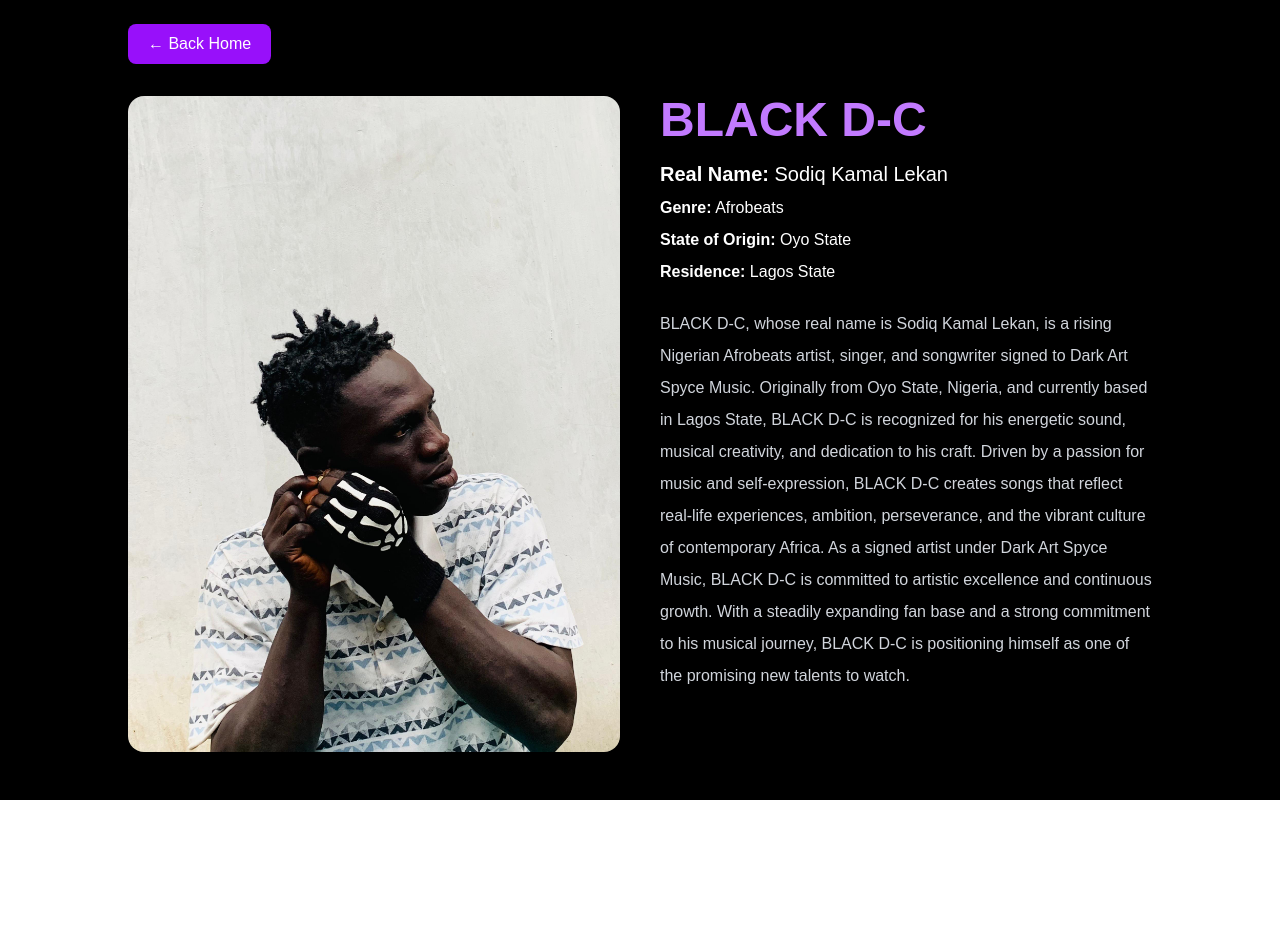
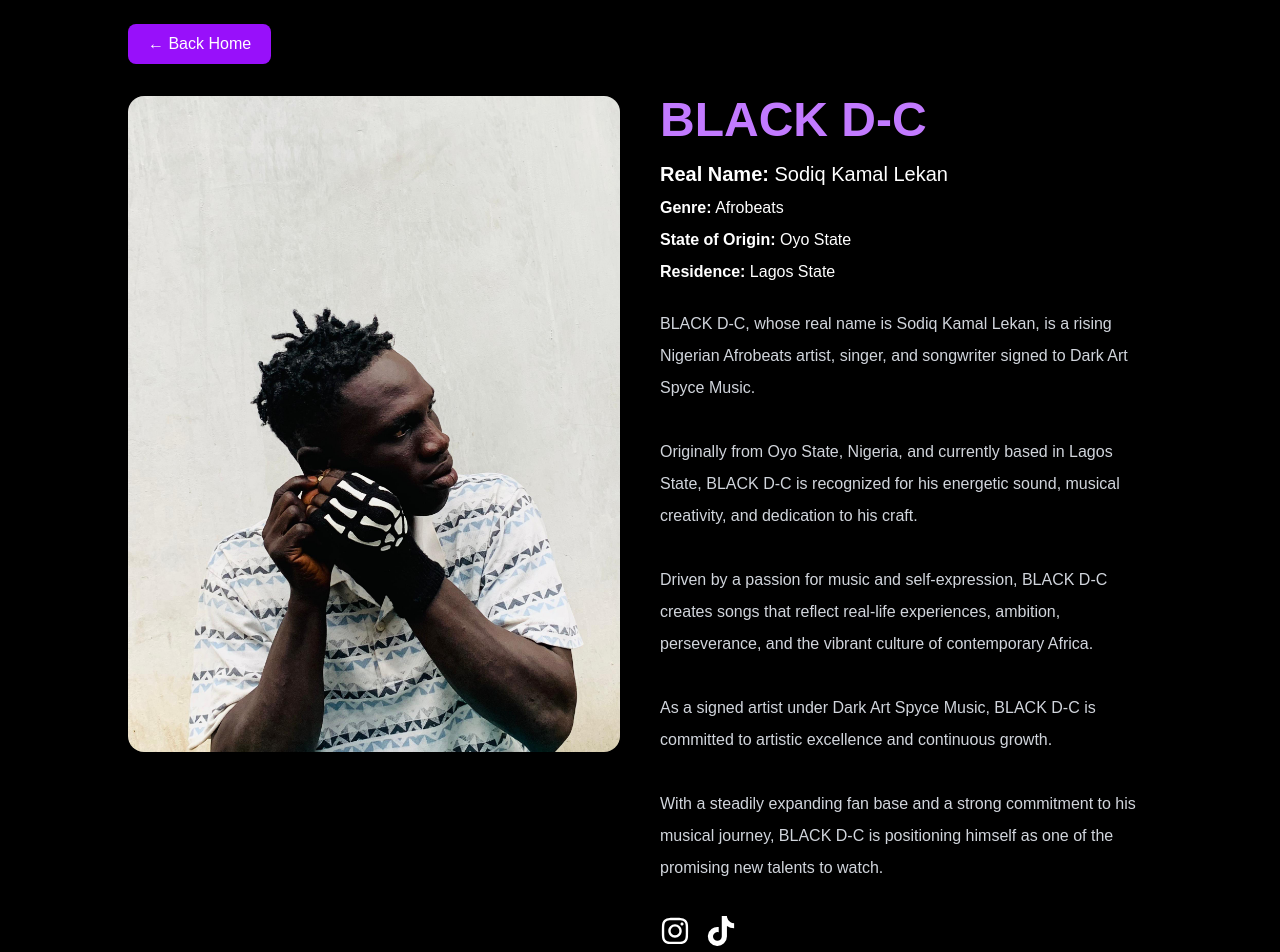
Before and after one commit to darkartspyce/darkartspyce-website, a Next.js app: page /artists/black-d-c in a window 1280 px wide. Shown: the top 952 px of the page. Before the commit the page ends 800 px from the top, so only its background shows below. Built offline with nearby package versions, Linux system fonts and the light colour scheme.

Commit message:
Added artist profiles and social links

```diff
--- a/app/artists/[slug]/page.tsx
+++ b/app/artists/[slug]/page.tsx
@@ -1,5 +1,7 @@
 import Image from "next/image";
 import Link from "next/link";
+import { FaInstagram, FaTiktok, FaYoutube, FaSpotify } from "react-icons/fa";
+import { SiAudiomack, SiApplemusic } from "react-icons/si";
 import { artists } from "../../data/artists";
 
 export default async function ArtistPage({
@@ -22,7 +24,6 @@ export default async function ArtistPage({
 return (
 <main className="min-h-screen bg-black text-white p-6">
 <div className="max-w-5xl mx-auto">
-
 <Link
 href="/"
 className="inline-block mb-8 bg-purple-600 px-5 py-2 rounded-lg"
@@ -31,7 +32,6 @@ export default async function ArtistPage({
 </Link>
 
     <div className="grid md:grid-cols-2 gap-10 items-start">
-
       <Image
         src={artist.image}
         alt={artist.name}
@@ -61,13 +61,51 @@ export default async function ArtistPage({
           <strong>Residence:</strong> {artist.residence}
         </p>
 
-            <p className="mt-6 text-gray-300 leading-8">
+        <p className="mt-6 text-gray-300 leading-8 whitespace-pre-line">
           {artist.bio}
         </p>
+
+        <div className="flex flex-wrap gap-4 mt-8 text-3xl">
+          {artist.Instagram && (
+            <a href={artist.Instagram} target="_blank">
+              <FaInstagram />
+            </a>
+          )}
+
+          {artist.TikTok && (
+            <a href={artist.TikTok} target="_blank">
+              <FaTiktok />
+            </a>
+          )}
+
+          {artist.YouTube && (
+            <a href={artist.YouTube} target="_blank">
+              <FaYoutube />
+            </a>
+          )}
+
+          {artist.Spotify && (
+            <a href={artist.Spotify} target="_blank">
+              <FaSpotify />
+            </a>
+          )}
+
+          {artist.AppleMusic && (
+            <a href={artist.AppleMusic} target="_blank">
+              <SiApplemusic />
+            </a>
+          )}
+
+          {artist.Audiomack && (
+            <a href={artist.Audiomack} target="_blank">
+              <SiAudiomack />
+            </a>
+          )}
         </div>
-
+      </div>
     </div>
   </div>
 </main>
+
 );
 }
--- a/package.json
+++ b/package.json
@@ -11,7 +11,8 @@
   "dependencies": {
     "next": "16.2.9",
     "react": "19.2.4",
-    "react-dom": "19.2.4"
+    "react-dom": "19.2.4",
+    "react-icons": "^5.6.0"
   },
   "devDependencies": {
     "@tailwindcss/postcss": "^4",
```
Also changed, not shown: 1 other file (tests, documents, lock files or other folders). Lines whose indentation alone changed are shown as unchanged.
